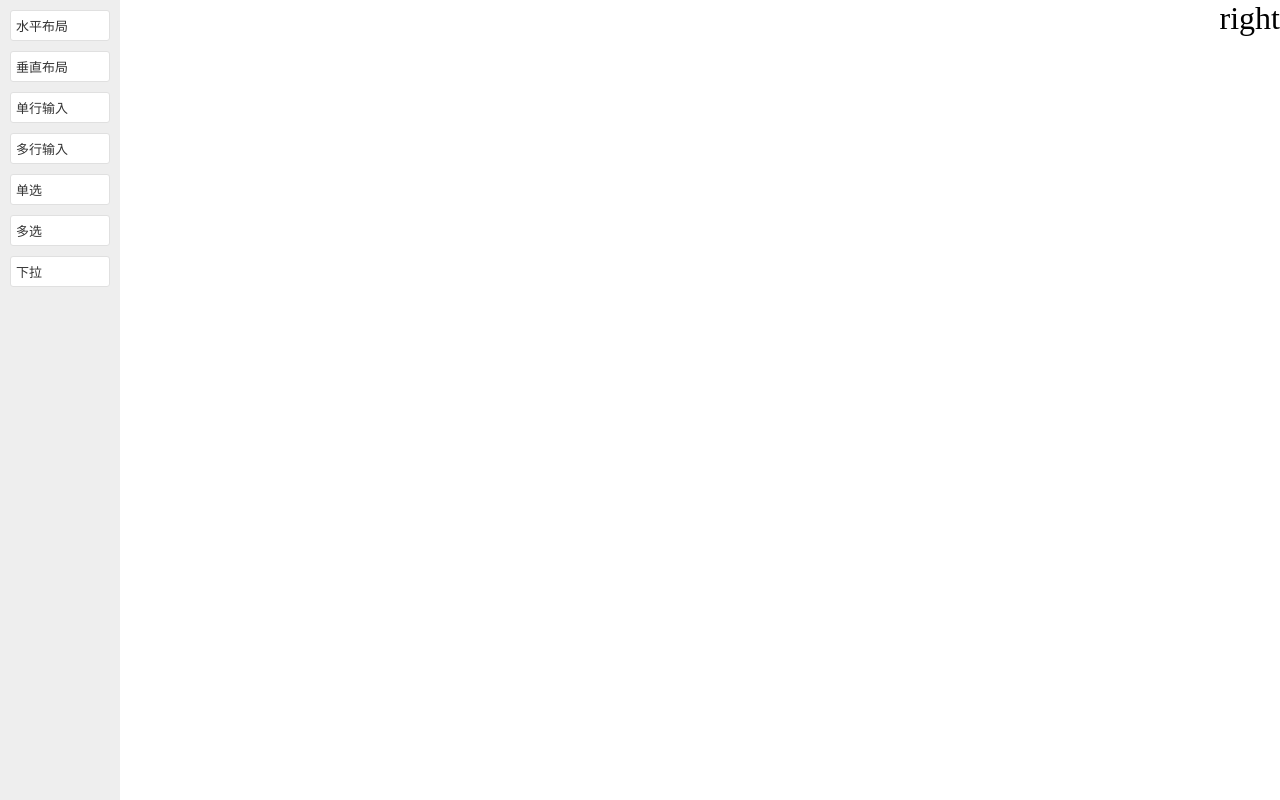
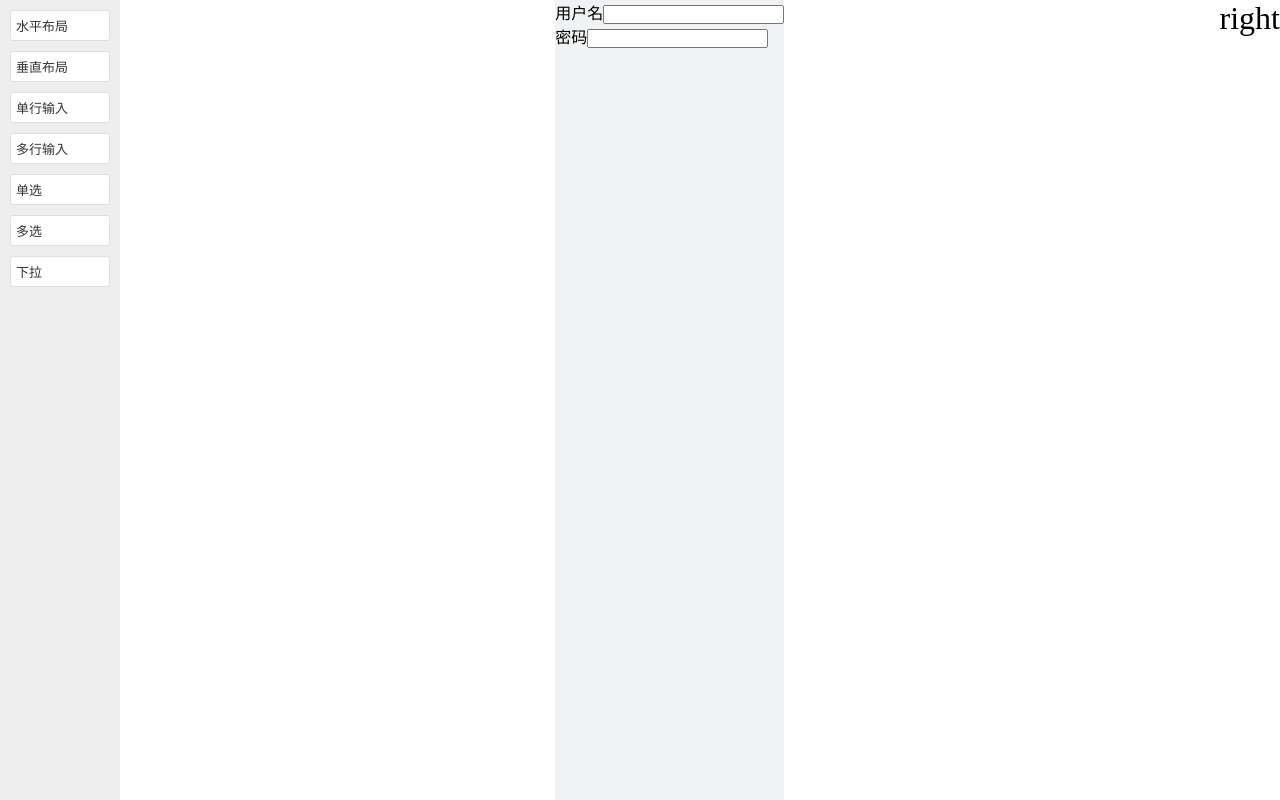
Before and after one commit to Quirrel-zh/drag-practice, a Vue app: page / in a window 1280 px wide. Built offline with nearby package versions, Linux system fonts and the light colour scheme.

Commit message:
中间表单

```diff
--- a/src/components/MidContainer.vue
+++ b/src/components/MidContainer.vue
@@ -1,7 +1,19 @@
 <template>
 	<div class="mid-container">
 		<form class="form">
-
+			<div class="vertical_layout">
+				<div class="experience"></div>
+				<div class="horizontal_layout">
+					<div class="single_line_input">
+						<label>用户名</label>
+						<input type="text" />
+					</div>
+					<div class="single_line_input">
+						<label>密码</label>
+						<input type="password" />
+					</div>
+				</div>
+			</div>
 		</form>
 	</div>
 </template>
```
